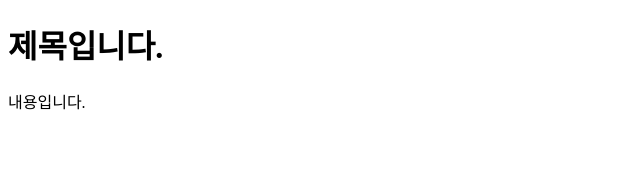
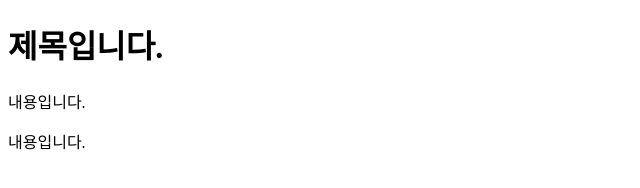
Before and after one commit to orm-1st-git-class/test_git, a plain HTML site: page index.html in a window 1280 px wide. Shown: the whole page, without its empty margins (0-640 px from the left). Drawn offline with Linux system fonts and the light colour scheme.

Commit message:
frat:제목과 내용넣기 #2

```diff
--- a/index.html
+++ b/index.html
@@ -9,5 +9,6 @@
 <body>
     <h1>제목입니다.</h1>
     <p>내용입니다.</p>
+    <p>내용입니다.</p>
 </body>
 </html>
```
